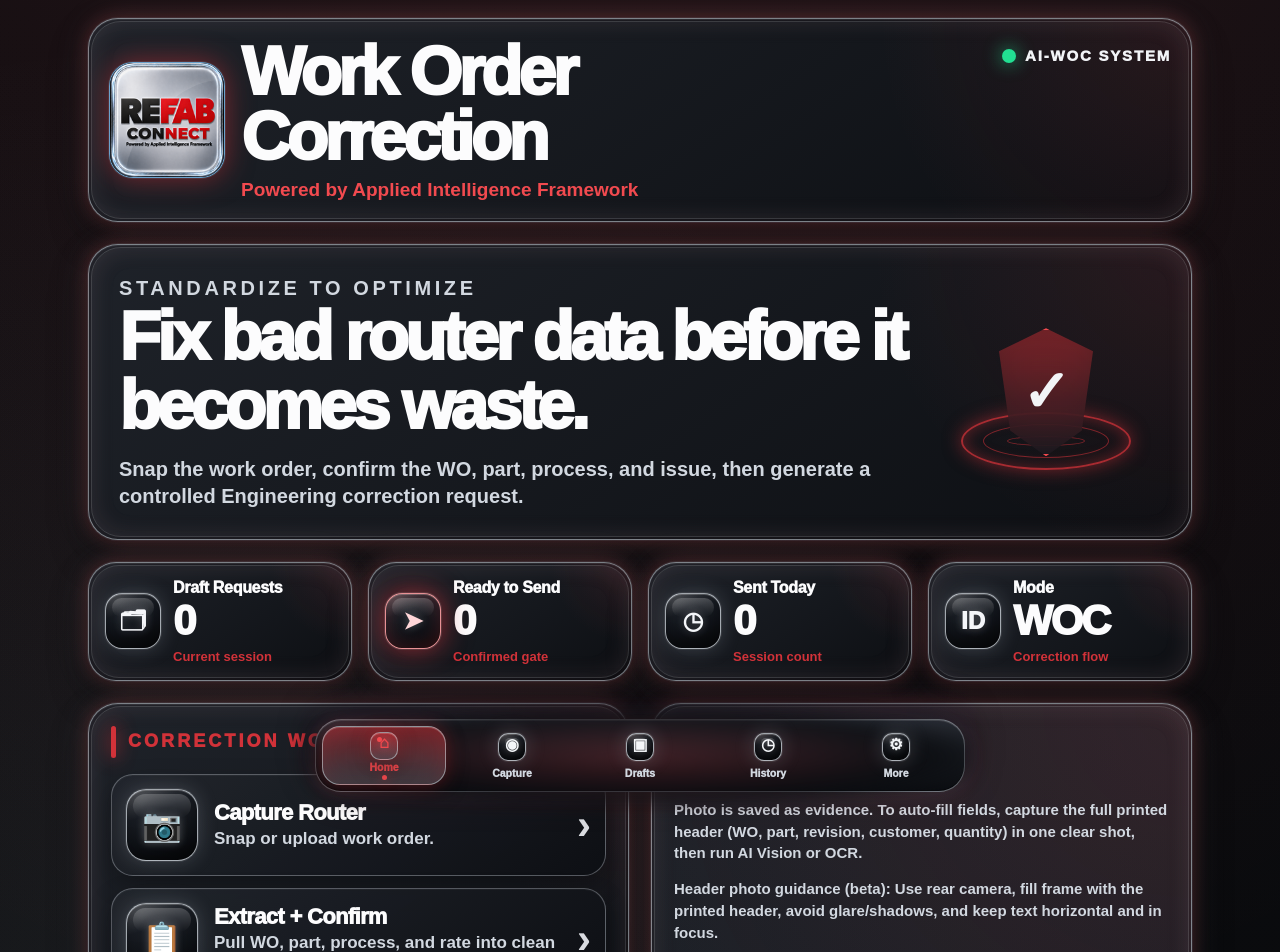
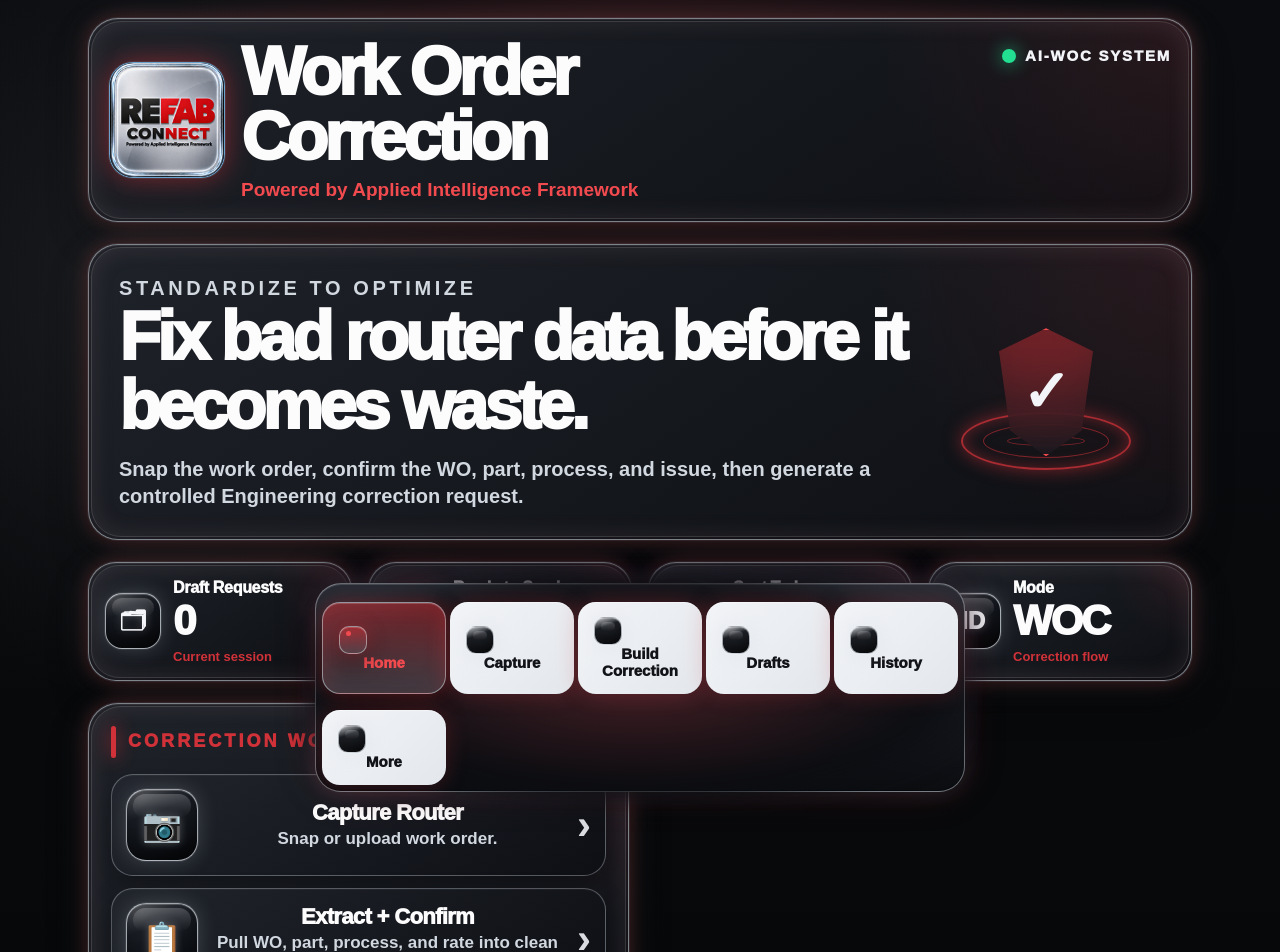
Before and after one commit to kool1160/Applied-intelligence-Ai-Woc, a Next.js app: page / in a window 1280 px wide. Shown: the top 952 px of the page. Built offline with nearby package versions, Linux system fonts and the light colour scheme.

Commit message:
Make workflow cards open focused task views

```diff
--- a/app/page.tsx
+++ b/app/page.tsx
@@ -80,19 +80,22 @@ const confirmationLabels = [
   'I confirm the email draft is ready to send.',
 ];
 
-const workflow = [
-  ['📷', 'Capture Router', 'Snap or upload work order.'],
-  ['📋', 'Extract + Confirm', 'Pull WO, part, process, and rate into clean fields.'],
-  ['🗂', 'Build Correction', 'Generate report and Engineering email draft.'],
-  ['➤', 'Confirm + Send', 'Draft first. Confirm accuracy. Then send.'],
+type TaskView = 'Home' | 'Capture' | 'Build Correction' | 'Drafts' | 'History' | 'More';
+
+const workflow: [string, string, string, TaskView][] = [
+  ['📷', 'Capture Router', 'Snap or upload work order.', 'Capture'],
+  ['📋', 'Extract + Confirm', 'Pull WO, part, process, and rate into clean fields.', 'Capture'],
+  ['🗂', 'Build Correction', 'Generate report and Engineering email draft.', 'Build Correction'],
+  ['➤', 'Confirm + Send', 'Draft first. Confirm accuracy. Then send.', 'Drafts'],
 ];
 
-const navItems = [
-  ['⌂', 'Home', '#home'],
-  ['📷', 'Capture', '#capture'],
-  ['🗂', 'Drafts', '#drafts'],
-  ['◷', 'History', '#history'],
-  ['⚙', 'More', '#more'],
+const navItems: [string, TaskView][] = [
+  ['⌂', 'Home'],
+  ['📷', 'Capture'],
+  ['🧩', 'Build Correction'],
+  ['🗂', 'Drafts'],
+  ['◷', 'History'],
+  ['⚙', 'More'],
 ];
 
 const correctionTypeOptions = [
@@ -337,6 +340,7 @@ export default function Home() {
   const [sending, setSending] = useState(false);
   const [history, setHistory] = useState<SubmissionRecord[]>([]);
   const [nextWocId, setNextWocId] = useState(1);
+  const [activeView, setActiveView] = useState<TaskView>('Home');
 
   const setField = (field: keyof WocData, value: string) => {
     setData((current) => ({ ...current, [field]: value }));
@@ -366,6 +370,20 @@ export default function Home() {
     setShowDraft(false);
     setChecks(Array(5).fill(false));
     setStatus('Sample welding time issue loaded.');
+  };
+
+  const clearForm = () => {
+    setData(blank);
+    setImageUrl('');
+    setSelectedFileName('');
+    setSelectedImageFile(null);
+    setRouterText('');
+    setShowDraft(false);
+    setChecks(Array(5).fill(false));
+    setStatus('');
+    setVisionDebugMessage('');
+    setLastVisionResult(null);
+    setActiveView('Capture');
   };
 
   const extractData = () => {
@@ -780,6 +798,7 @@ ${emailBody}`;
       setHistory((current) => [record, ...current].slice(0, 8));
       setNextWocId((current) => current + 1);
       setStatus('Email sent successfully.');
+      setActiveView('Drafts');
     }
 
     setSending(false);
@@ -798,6 +817,8 @@ ${emailBody}`;
         <div className="system-pill"><span />AI-WOC SYSTEM</div>
       </section>
 
+      {activeView === 'Home' ? (
+      <>
       <section className="hero-card glow-card">
         <div className="hero-copy">
           <p className="eyebrow">Standardize to Optimize</p>
@@ -822,18 +843,22 @@ ${emailBody}`;
           <span />
           <h2>Correction Workflow</h2>
         </div>
-        {workflow.map(([step, title, subtitle]) => (
-          <div className="workflow-row" key={title}>
+        {workflow.map(([step, title, subtitle, targetView]) => (
+          <button type="button" className="workflow-row" key={title} onClick={() => setActiveView(targetView)}>
             <div className="step-box glass-icon-tile">{step}</div>
             <div>
               <h3>{title}</h3>
               <p>{subtitle}</p>
             </div>
             <b>›</b>
-          </div>
+          </button>
         ))}
       </section>
 
+      </>
+      ) : null}
+
+      {activeView === 'Capture' ? (
       <section className="panel glow-card capture-panel" id="capture">
         <div className="panel-heading">
           <p>Step 1</p>
@@ -988,7 +1013,10 @@ ${emailBody}`;
           <button type="button" onClick={loadSample}>Load Sample</button>
         </div>
       </section>
+      ) : null}
 
+      {activeView === 'Build Correction' ? (
+      <>
       <section className="panel glow-card" id="data">
         <div className="panel-heading">
           <p>Step 2</p>
@@ -1073,7 +1101,10 @@ ${emailBody}`;
         </label>
         <button type="button" onClick={generateDraft}>Generate Report + Email Draft</button>
       </section>
+      </>
+      ) : null}
 
+      {activeView === 'Drafts' ? (
       <section className="panel glow-card draft-panel" id="drafts">
         <div className="panel-heading">
           <p>Step 4</p>
@@ -1107,16 +1138,21 @@ ${emailBody}`;
               <button type="button" className="secondary" onClick={() => copyText(emailDraft)}>Copy Email</button>
             </div>
             <button type="button" disabled={!readyToDraft || !allConfirmed || sending} onClick={sendEmail}>{sending ? 'Sending...' : 'Send Email'}</button>
+            <div className="button-row">
+              <button type="button" className="secondary" onClick={clearForm}>Start New Correction / Clear Form</button>
+            </div>
           </>
         ) : (
           <div className="empty-state">
             <strong>No active draft yet.</strong>
             <p>Complete the issue fields and generate the correction report to review the email draft here.</p>
-            <a href="#issue">Build Correction</a>
+            <button type="button" className="secondary" onClick={() => setActiveView('Build Correction')}>Build Correction</button>
           </div>
         )}
       </section>
+      ) : null}
 
+      {activeView === 'History' ? (
       <section className="panel glow-card compact-info" id="history">
         <div className="panel-heading">
           <p>History</p>
@@ -1134,7 +1170,9 @@ ${emailBody}`;
           <p>Sent requests will appear here after email delivery is connected and tracking is added.</p>
         )}
       </section>
+      ) : null}
 
+      {activeView === 'More' ? (
       <section className="panel glow-card compact-info" id="more">
         <div className="panel-heading">
           <p>System</p>
@@ -1143,13 +1181,14 @@ ${emailBody}`;
         <p>Work Order Correction powered by Applied Intelligence Framework. Draft first. Confirm accuracy. Then send.</p>
         <p className="mini-note">Default Engineering recipient: {DEFAULT_TO_EMAIL}</p>
       </section>
+      ) : null}
 
       <nav className="bottom-nav" aria-label="AI-WOC navigation">
-        {navItems.map(([icon, item, target], index) => (
-          <a className={index === 0 ? 'active' : ''} href={target} key={item}>
-            <span className={`nav-icon glass-icon-tile ${index === 0 ? 'active' : ''}`}>{icon}</span>
+        {navItems.map(([icon, item]) => (
+          <button type="button" className={activeView === item ? 'active' : ''} onClick={() => setActiveView(item)} key={item}>
+            <span className={`nav-icon glass-icon-tile ${activeView === item ? 'active' : ''}`}>{icon}</span>
             <span>{item}</span>
-          </a>
+          </button>
         ))}
       </nav>
 
```
